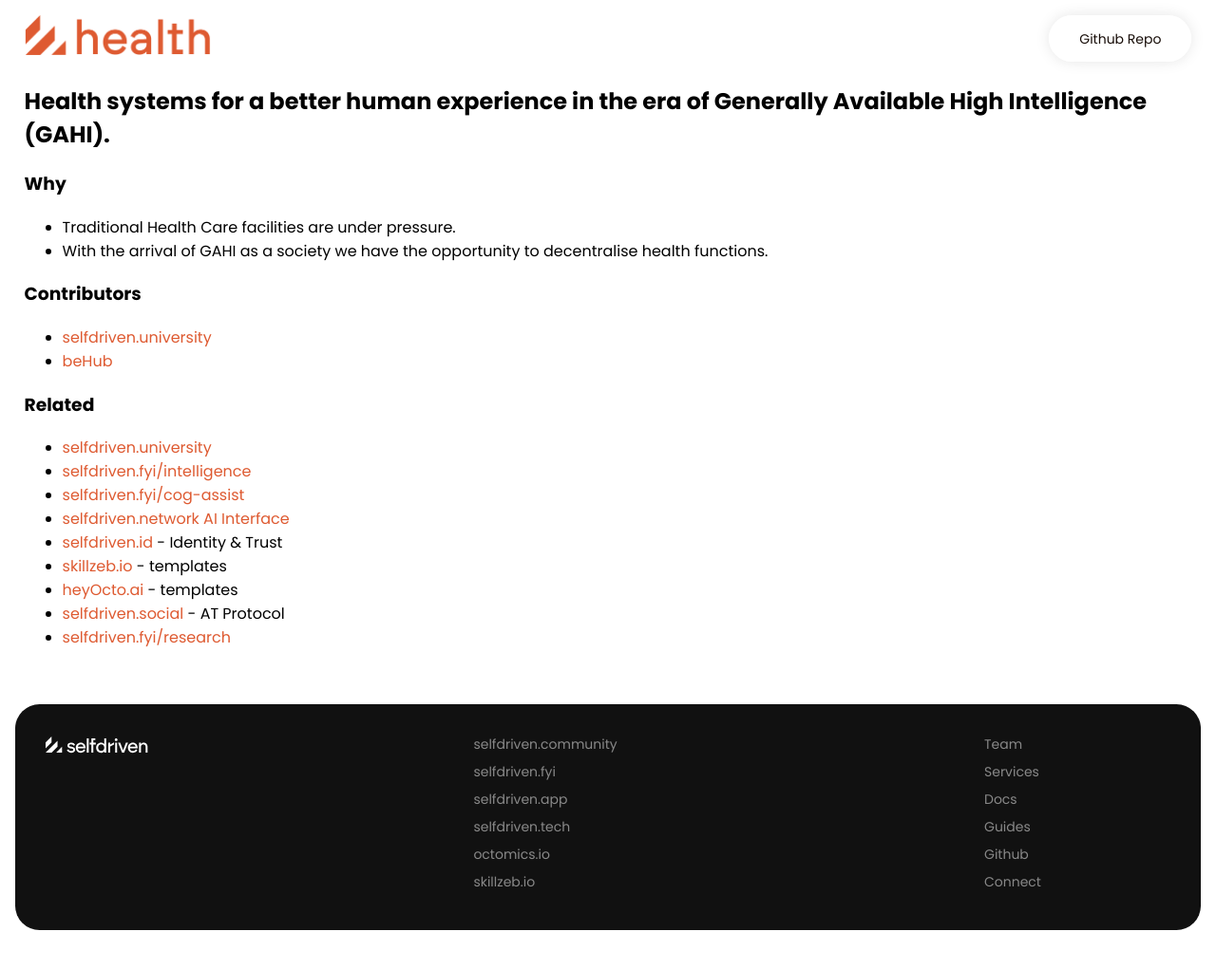
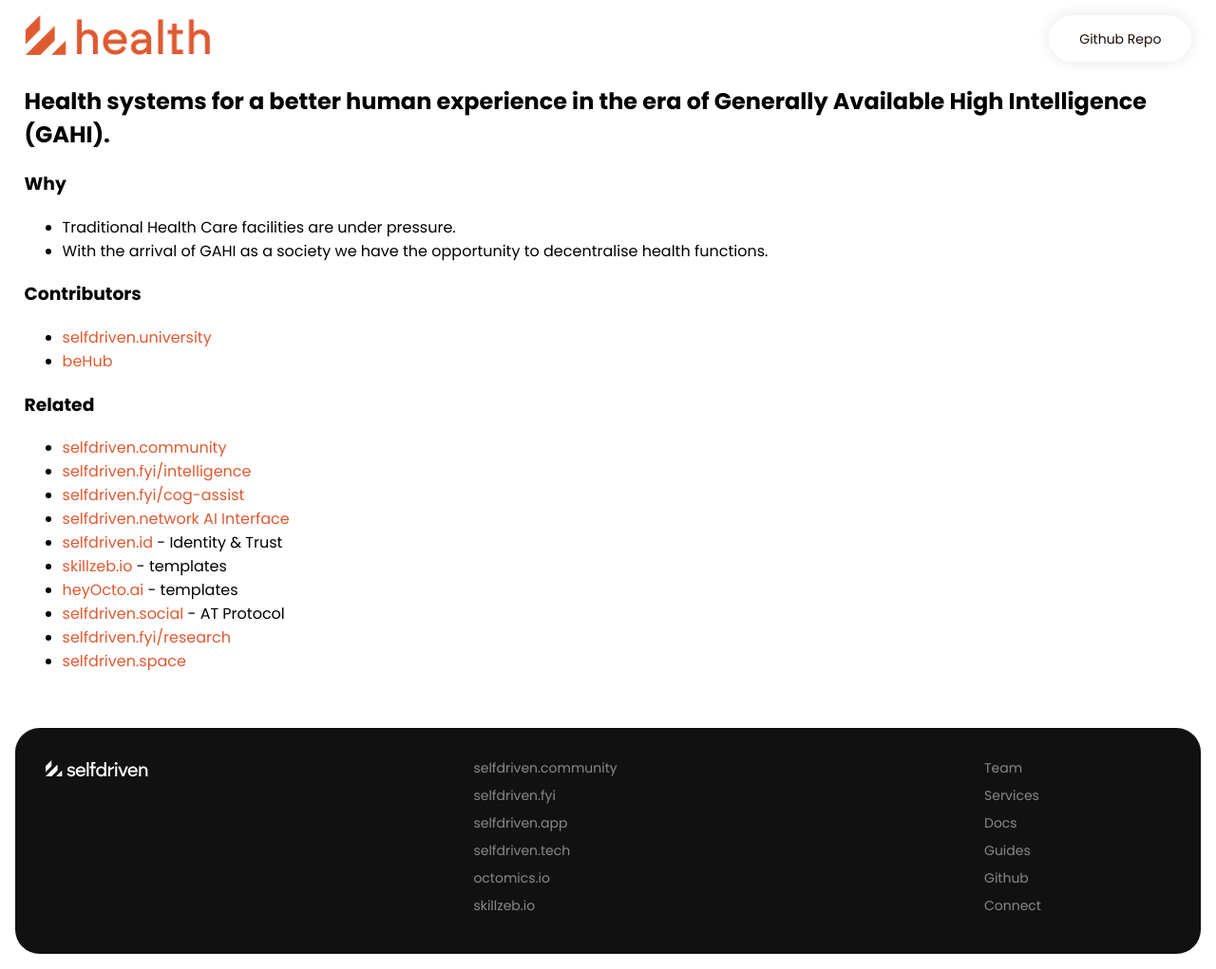
Before and after one commit to selfdriven-foundation/selfdriven-health, a Jekyll site: the page built from docs/index.md, in a window 1280 px wide. Shown: the whole page at 95% size. Built offline with Jekyll 4.4.1, drawn with Linux system fonts in a browser that asks for light colours; before the commit the page ends 996 px from its top, so only the background shows below that.

Commit message:
Update index.md

```diff
--- a/docs/index.md
+++ b/docs/index.md
@@ -14,7 +14,7 @@
 - [beHub](https://behub.com.au)
 
 ### Related
-- [selfdriven.university](https://selfdriven.university)
+- [selfdriven.community](https://selfdriven.community)
 - [selfdriven.fyi/intelligence](https://selfdriven.fyi/intelligence)
 - [selfdriven.fyi/cog-assist](https://selfdriven.fyi/cog-assist)
 - [selfdriven.network AI Interface](https://selfdriven.network)
@@ -23,3 +23,4 @@
 - [heyOcto.ai](https://heyocto.ai) - templates
 - [selfdriven.social](https://selfdriven.social) - AT Protocol
 - [selfdriven.fyi/research](https://selfdriven.fyi/research)
+- [selfdriven.space](https://selfdriven.space)
```
